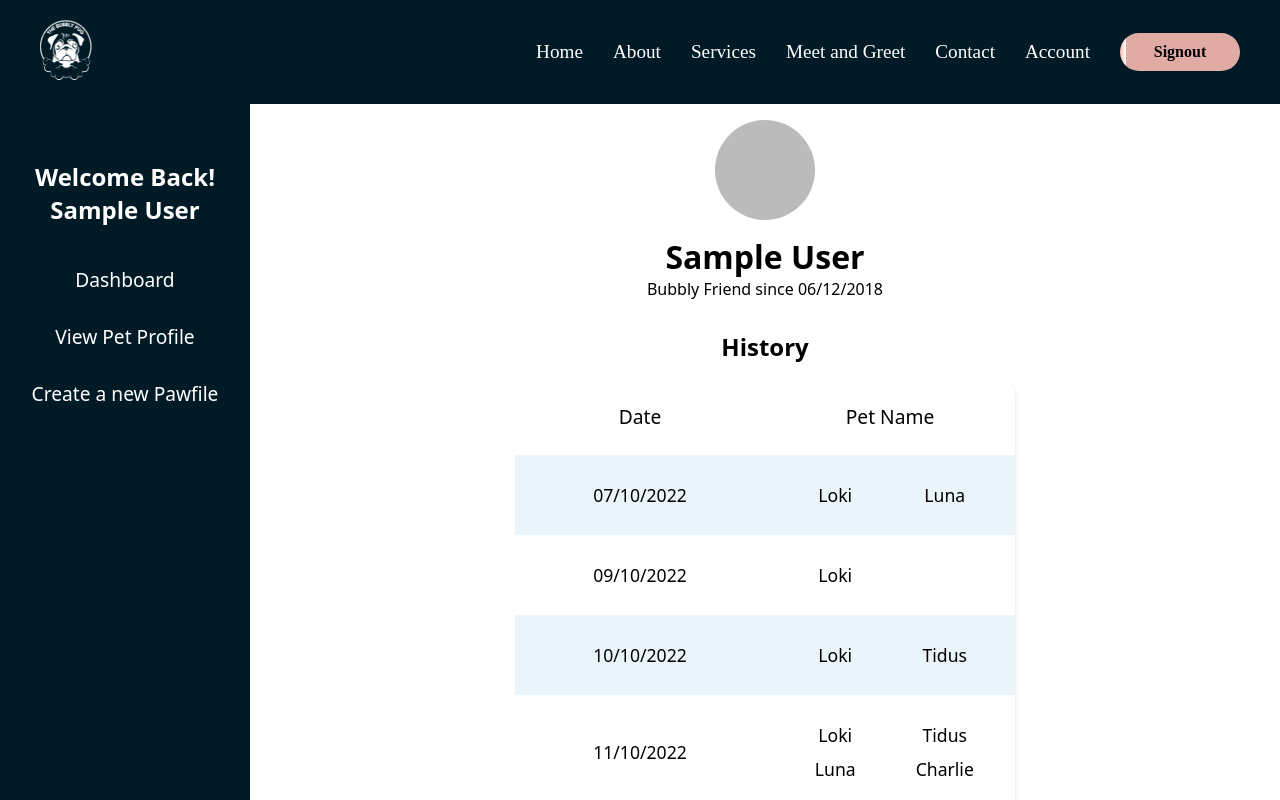
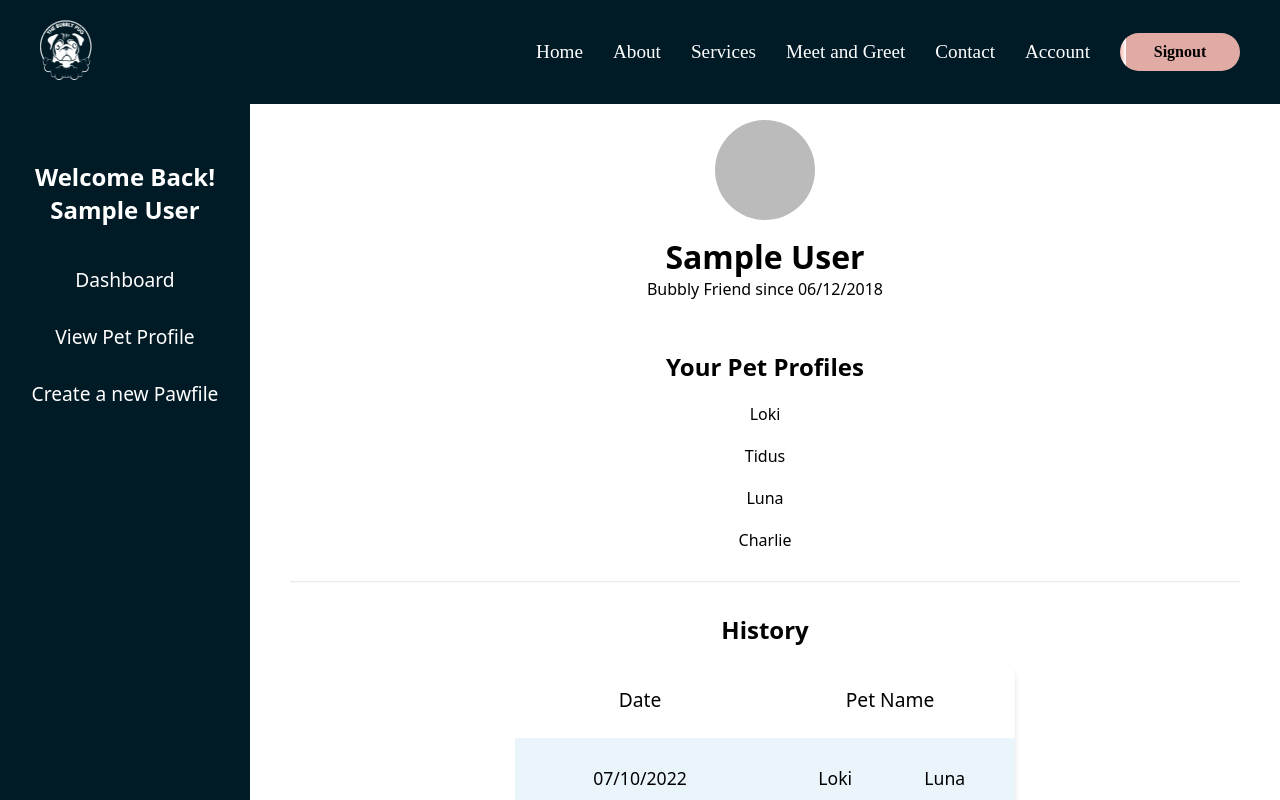
Before and after one commit to TheLoomCo/The-Bubbly-Pug, a Next.js app: page /account/dashboard in a window 1280 px wide. Shown: the top 800 px of the page. Built offline with nearby package versions, Linux system fonts and the light colour scheme; no server answers; sample sign-in values are in the browser's storage; a web font is replaced by a local one.

Commit message:
Making adjustments

```diff
--- a/Components/Account/Dashboard/dashboard.module.css
+++ b/Components/Account/Dashboard/dashboard.module.css
@@ -95,6 +95,16 @@
     width: 90%;
 }
 
+.PetProfileList {
+    margin-top: 50px;
+    display: flex;
+    flex-direction: column;
+    align-items: center;
+    row-gap: 20px;
+    max-width: 200px;
+    width: 98%;
+}
+
 
 
 
--- a/Components/Account/Dashboard/index.jsx
+++ b/Components/Account/Dashboard/index.jsx
@@ -16,6 +16,16 @@ const DashboardComp = () => {
                     <p>Bubbly Friend since 06/12/2018</p>
                 </div>
             </header>
+
+            <div className={styles.PetProfileList}>
+                <h2>Your Pet Profiles</h2>
+                <Link href="/account/pet-profile">Loki</Link>
+                <Link href="/account/pet-profile">Tidus</Link>
+                <Link href="/account/pet-profile">Luna</Link>
+                <Link href="/account/pet-profile">Charlie</Link>
+            </div>
+
+            <hr style={{ width: "100%", marginTop: "30px", opacity: '0.2' }} />
 
             <div className={styles.account_history__table}>
                 <h2>History</h2>
@@ -69,34 +79,9 @@ const DashboardComp = () => {
                     </div>
                 </div>
 
-                {/*
+            </div>
 
 
-                    <div className={styles.account_history__past_appointment}>
-                        <p>07/10/1993</p>
-                    </div>
-
-                    <div className={styles.account_history__past_appointment}>
-                        <p>07/10/2018</p>
-                    </div>
-                </div>
-
-                <div className={styles.account_history__column_two}>
-                    <p className={styles.account_history__header}>Pet Name</p>
-
-                    <div className={styles.account_history__pet_name}>
-                        <Link href="/account/pet-profile">Loki</Link>
-                        <Link href="/account/pet-profile">Luna</Link>
-                    </div>
-
-                    <div className={styles.account_history__pet_name}>
-                        <Link href="/account/pet-profile">Tidus</Link>
-                        <Link href="/account/pet-profile">Loki</Link>
-                        <Link href="/account/pet-profile">Luna</Link>
-                    </div>
-                </div> */}
-
-            </div>
         </main>
     )
 }
--- a/Components/Account/PetProfile/index.jsx
+++ b/Components/Account/PetProfile/index.jsx
@@ -49,7 +49,7 @@ const PetProfileComp = () => {
 
                 <div>
                     <h6>Additional Information:</h6>
-                    <p>Lorem ipsum is simply dummy text of the printing and typesetting industry. Lorem Ipsum has been the industry's standard dummy text ever since the 1500s, when an unknown printer took a galley of type and scrambled it to make a type specimen book.</p>
+                    <p className={styles.AdditionalInformation}>Lorem ipsum is simply dummy text of the printing and typesetting industry. Lorem Ipsum has been the industry's standard dummy text ever since the 1500s, when an unknown printer took a galley of type and scrambled it to make a type specimen book.</p>
                 </div>
             </div>
 
--- a/Components/Account/PetProfile/pet-profile.module.css
+++ b/Components/Account/PetProfile/pet-profile.module.css
@@ -42,3 +42,7 @@
     font-size: 1.3rem;
     line-height: 1.7;
 }
+
+.AdditionalInformation {
+    line-height: 1.7;
+}
--- a/Components/Navigation/navigation.module.css
+++ b/Components/Navigation/navigation.module.css
@@ -66,6 +66,7 @@
     flex-direction: column; */
     display: grid;
     justify-items: center;
+    /* align-content: center; */
     top: 90px;
     left: 0px;
     right: 0px;
```
